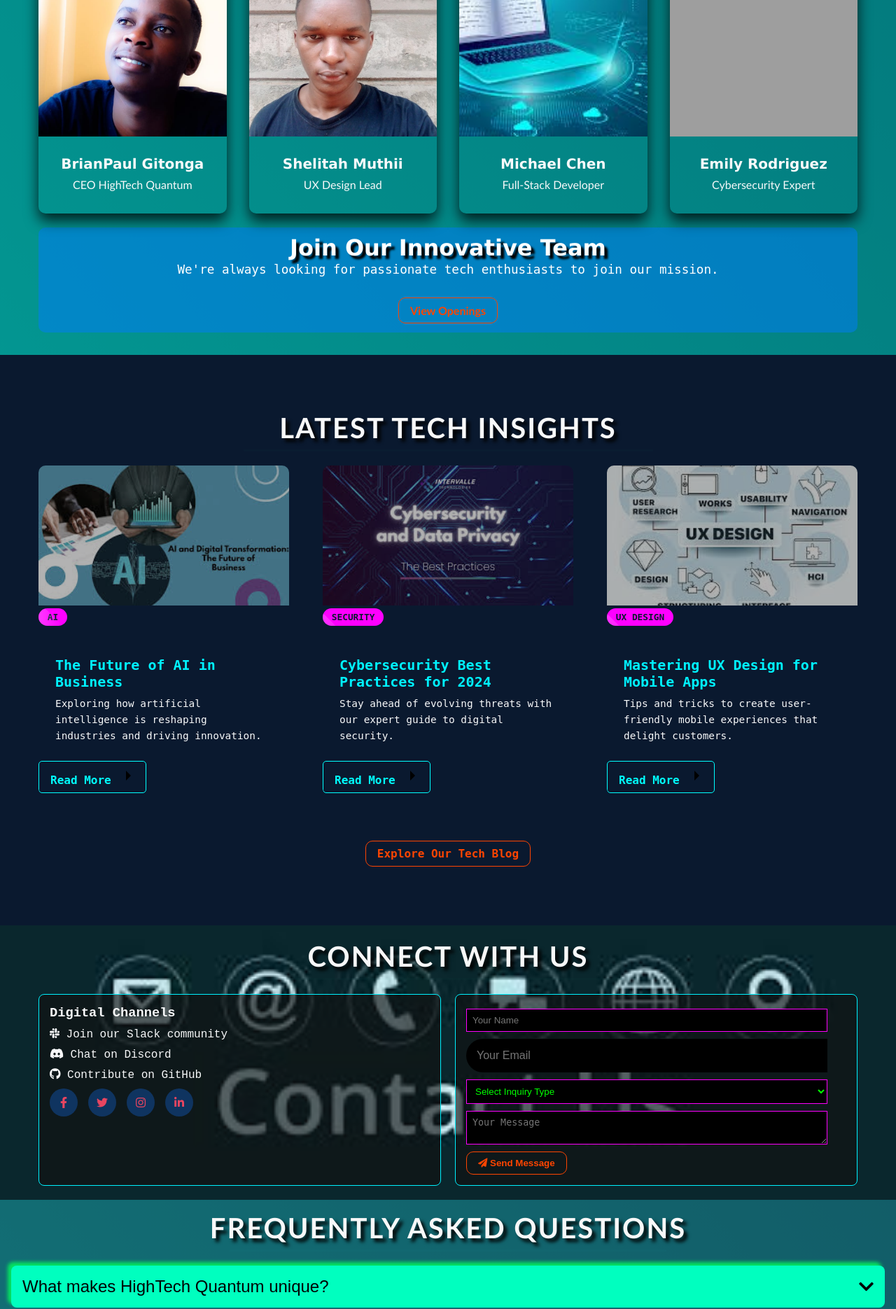
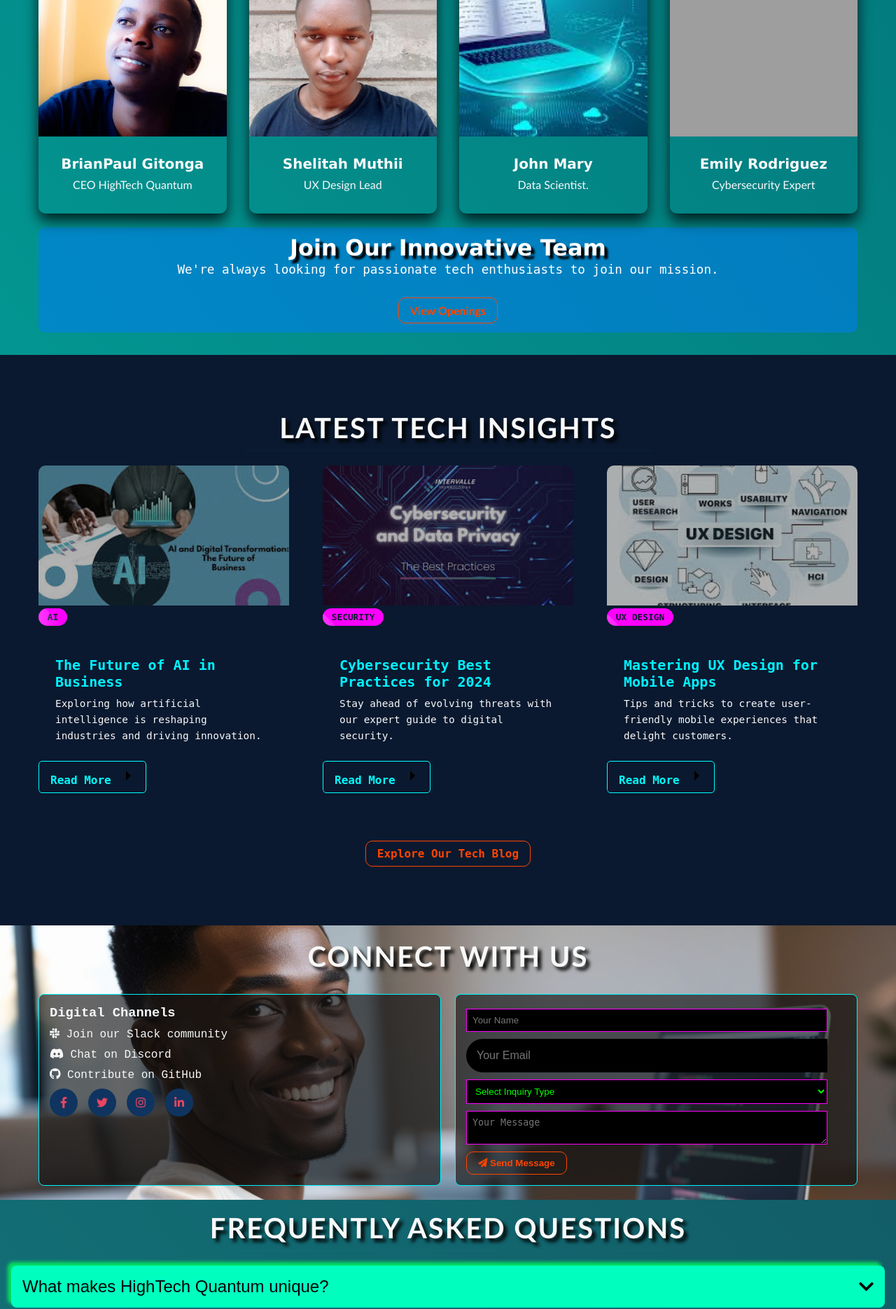
Before and after one commit to catalyst254/highTech, a PHP site: page / in a window 1280 px wide. Shown: the part 4240-6110 px from the top of the page at 70% size. Run offline with PHP 8.4, Linux system fonts and the light colour scheme; grey boxes are pictures that could not be loaded.

Commit message:
Update changes

```diff
--- a/htql.css
+++ b/htql.css
@@ -168,6 +168,7 @@ header img{
 
   .nav-item span{
     display: block;
+    font-size: 1.2rem;
   }
 
   .sidenav.show {
--- a/index.html
+++ b/index.html
@@ -402,7 +402,7 @@
         <div class="member-image">
           <img src="slide2.jpg" alt="Michael Chen">
           <div class="member-overlay">
-            <p class="member-quote">"Every line of code is a brushstroke on the canvas of possibility."</p>
+            <p class="member-quote">"Data is the compass, and a Data Scientist is the navigator who transforms raw information into the map that guides informed decisions"</p>
             <div class="member-social">
               <a href="https://www.linkedin.com/in/Brian Paul" class="social-link"><i class="fab fa-linkedin"></i></a>
               <a href="https://wa.me/+254110848885" class="social-link"><i class="fab fa-whatsapp"></i></a>
@@ -411,13 +411,13 @@
           </div>
         </div>
         <div class="member-info">
-          <h3>Michael Chen</h3>
-          <p>Full-Stack Developer</p>
+          <h3>John Mary</h3>
+          <p>Data Scientist. </p>
         </div>
       </div>
       <div class="team-member">
         <div class="member-image">
-          <img src="typing.jpg" alt="Emily Rodriguez">
+          <img src="typing.jpg" alt="John Mary">
           <div class="member-overlay">
             <p class="member-quote">"The world of technology is a canvas painted by countless artists."</p>
             <div class="member-social">
--- a/style.css
+++ b/style.css
@@ -162,6 +162,7 @@ header h2{
 .logo img {
   max-height: 80px;
   width: auto;
+  border-right: solid 1px #6f817d;
 }
 
 nav ul {
@@ -254,6 +255,7 @@ nav ul li a:hover {
     left: 0;
     background-color: rgb(0, 118, 139);
     box-shadow: 2px 2px 20px #0d5bcf;
+    z-index: 10000;
   }
 
   .hamburger-menu {
@@ -1391,7 +1393,7 @@ nav ul li a:hover {
 /* contact */
 
 .contact-us-section {
-  background-image: url('connect.png');
+  background-image: url('contact.jpg');
   background-size: cover;
   background-position: center center;
   background-attachment: fixed;
@@ -1698,7 +1700,7 @@ input[type="email"] {
   background-color: #2770df;
   min-width: 160px;
   box-shadow: 0px 8px 16px 0px rgba(0,0,0,0.2);
-  z-index: 1;
+  z-index: 1000;
 }
 
 .dropdown-content i {
```
Also changed, not shown: about.html (+5 -5 lines), connect.png, contact.jpg (added).
